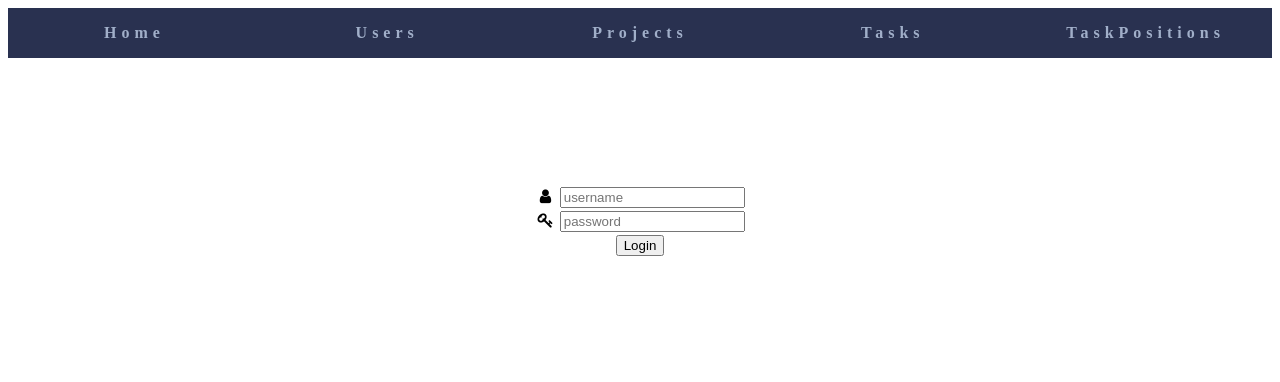
After one commit to chittleskuny/ganttodo, a Django app: page /login in a window 1280 px wide. The commit adds this page. Shown: the top 382 px of the page. Run offline with Django 4.2, Linux system fonts and the light colour scheme.

Commit message:
Add useless login page.

```diff
--- a/main/templates/main/base.html
+++ b/main/templates/main/base.html
@@ -1,7 +1,7 @@
 <!DOCTYPE html>
 <html>
 <head>
-    <title>GANTTODO</title>
+    <title>Ganttodo</title>
     {% load static %}
     <link rel="shortcut icon" href="{% static 'favicon.ico' %}"/>
     <link rel="stylesheet" type="text/css" href="{% static 'style.css' %}">
--- a/main/templates/main/create.html
+++ b/main/templates/main/create.html
@@ -10,6 +10,6 @@
                 {% endif %}
             </div>
         {% endfor %}
-            <input class="btn btn-default" type="submit" value="Create" />
+        <input class="btn btn-default" type="submit" value="Create" />
     </form>
 {% endblock %}
--- /dev/null
+++ b/main/templates/main/login.html
@@ -0,0 +1,17 @@
+{% extends "main/base.html" %}
+{% block body %}
+    <div id="login-container" >
+        <link rel="stylesheet" href="https://cdn.staticfile.org/font-awesome/4.7.0/css/font-awesome.css">
+        <form id="login" action="{% url 'main:login_submit' %}" method="post">{% csrf_token %}
+            <div class="form-item">
+                <span><i class="fa fa-user fa-fw"></i></span>
+                <input type="username" name="username" placeholder="username">
+            </div>
+            <div class="form-item">
+                <span><i class="fa fa-key fa-fw"></i></span>
+                <input type="password" name="password" placeholder="password">
+            </div>
+            <button type="submit" class="btn btn-primary btn-block">Login</button>
+        </form>
+    </div>
+{% endblock %}
--- a/main/templates/main/update.html
+++ b/main/templates/main/update.html
@@ -10,6 +10,6 @@
                 {% endif %}
             </div>
         {% endfor %}
-            <input class="btn btn-default" type="submit" value="Update" />
+        <input class="btn btn-default" type="submit" value="Update" />
     </form>
 {% endblock %}
--- a/main/urls.py
+++ b/main/urls.py
@@ -6,6 +6,8 @@ from . import views
 app_name = 'main'
 urlpatterns = [
     path('', views.IndexView.as_view(), name='index'),
+    path('login', views.login, name='login'),
+    path('login/submit', views.login_submit, name='login_submit'),
 
     path('user/list', views.UserListView.as_view(), name='user_list'),
     path('user/create', views.UserCreateView.as_view(), name='user_create'),
--- a/main/views.py
+++ b/main/views.py
@@ -21,6 +21,19 @@ class IndexView(generic.base.TemplateView):
         series_object = get_series_object()
         context['series'] = json.dumps(series_object)
         return super().get_context_data(**context)
+
+
+def login(request):
+    return render(request, 'main/login.html')
+
+
+def login_submit(request):
+    username = request.POST.get('username').strip()
+    password = request.POST.get('password').strip()
+    print(username)
+    print(password)
+
+    return HttpResponseRedirect(reverse_lazy('main:index'))
 
 
 class UserListView(generic.ListView):
--- a/static/style.css
+++ b/static/style.css
@@ -57,12 +57,25 @@ form {
     clear: both;
 }
 
+.form-item {
+    margin: 3px;
+}
+
 .submit {
     margin: 6px;
 }
 
 .task_basic_key_item, .task_basic_value_item {
     height: 25px;
+}
+
+#login-container {
+    text-align: center;
+}
+
+#login {
+    margin: 0 auto;
+    padding: 10%;
 }
 
 #toolbar {
```
Also changed, not shown: 1 other file.
